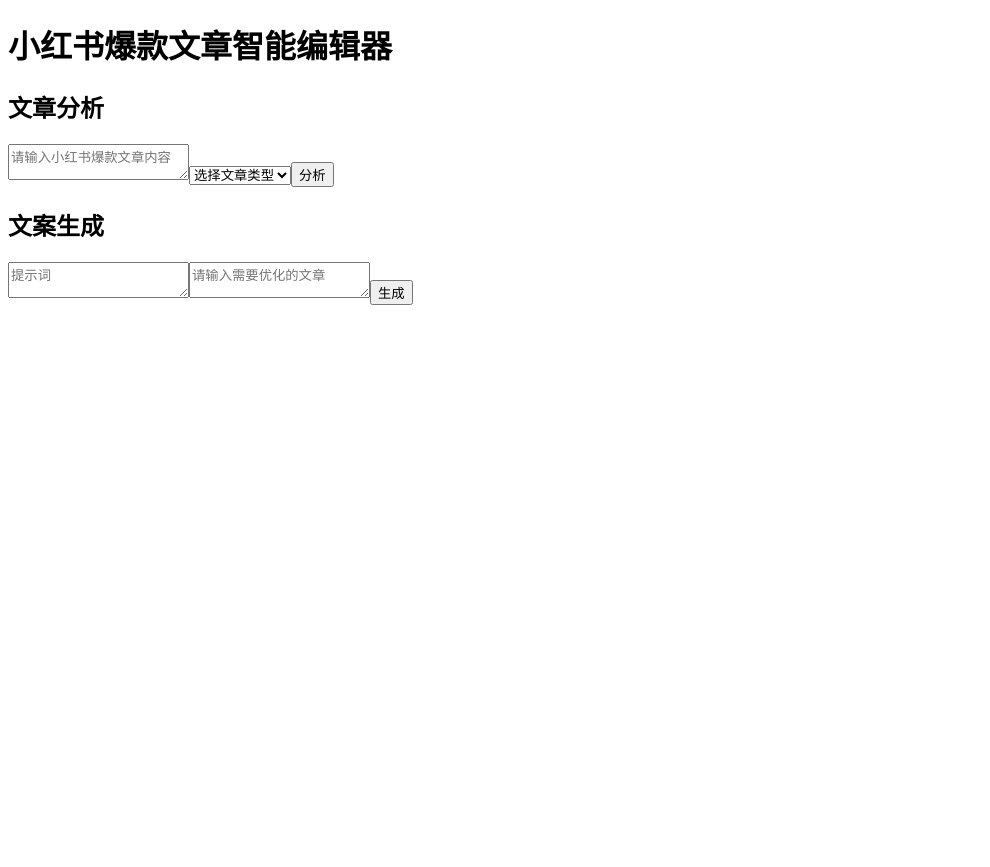
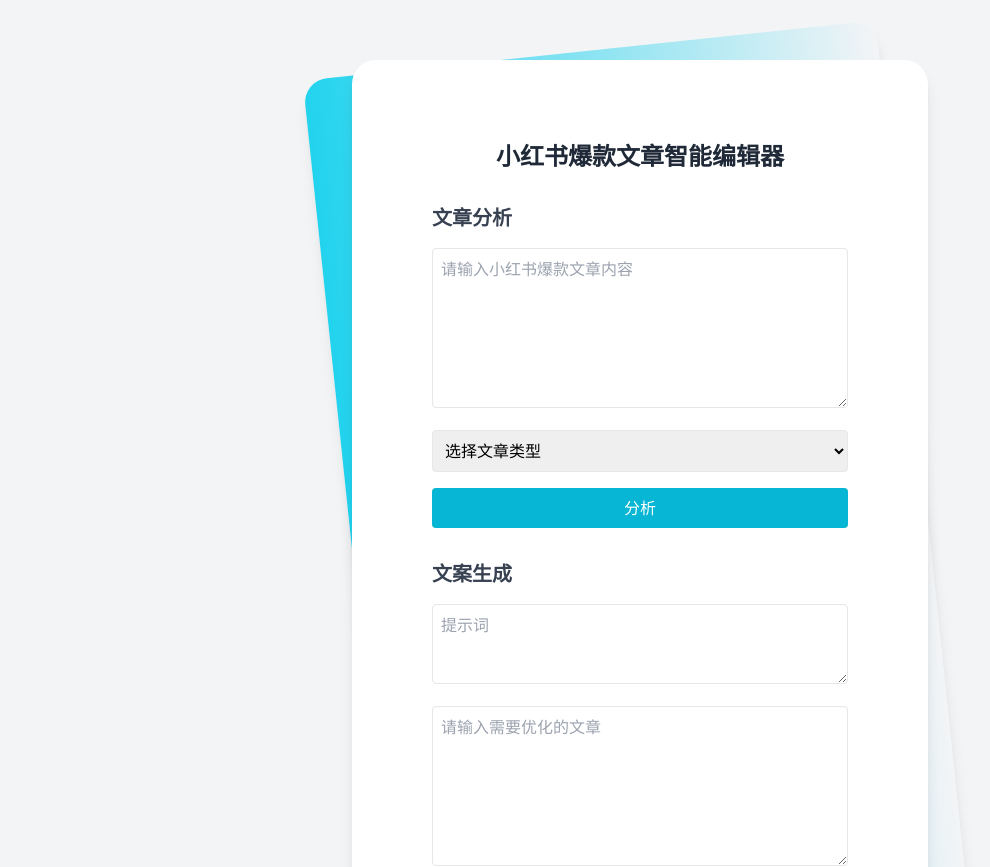
Before and after one commit to 100agents/xiaohongshu-simple-content-generator, a React (Create React App) app: page / in a window 1280 px wide. Shown: the top 867 px of the page, without its empty margins (0-990 px from the left). Before the commit the page ends 800 px from the top, so only its background shows below. Built offline with nearby package versions, Linux system fonts and the light colour scheme.

Commit message:
Configure Tailwind CSS

```diff
--- /dev/null
+++ b/postcss.config.js
@@ -0,0 +1,6 @@
+module.exports = {
+  plugins: {
+    tailwindcss: {},
+    autoprefixer: {},
+  },
+}
--- a/src/App.js
+++ b/src/App.js
@@ -66,28 +66,31 @@
   };
 
   return (
-    <div className="container mx-auto p-4">
-      <h1 className="text-2xl font-bold mb-4">小红书爆款文章智能编辑器</h1>
+    <div className="min-h-screen bg-gray-100 py-6 flex flex-col justify-center sm:py-12">
+      <div className="relative py-3 sm:max-w-xl sm:mx-auto">
+        <div className="absolute inset-0 bg-gradient-to-r from-cyan-400 to-light-blue-500 shadow-lg transform -skew-y-6 sm:skew-y-0 sm:-rotate-6 sm:rounded-3xl"></div>
+        <div className="relative px-4 py-10 bg-white shadow-lg sm:rounded-3xl sm:p-20">
+          <h1 className="text-2xl font-bold mb-8 text-center text-gray-800">小红书爆款文章智能编辑器</h1>
 
           {error && (
-        <div className="mb-4 p-4 bg-red-100 border border-red-400 text-red-700 rounded">
-          <AlertCircle className="inline-block mr-2" />
-          <span>{error}</span>
+            <div className="mb-6 p-4 bg-red-100 border-l-4 border-red-500 text-red-700">
+              <p className="font-bold">错误</p>
+              <p>{error}</p>
             </div>
           )}
 
-      <div className="grid grid-cols-1 md:grid-cols-2 gap-4">
+          <div className="space-y-8">
             {/* 文章分析区 */}
-        <div className="bg-white p-4 rounded shadow">
-          <h2 className="text-xl font-semibold mb-2">文章分析</h2>
+            <div>
+              <h2 className="text-xl font-semibold mb-4 text-gray-700">文章分析</h2>
               <textarea
-            className="w-full h-40 p-2 border rounded mb-2"
+                className="w-full h-40 p-2 border rounded mb-4 focus:outline-none focus:ring-2 focus:ring-cyan-500"
                 placeholder="请输入小红书爆款文章内容"
                 value={articleContent}
                 onChange={(e) => setArticleContent(e.target.value)}
               />
               <select
-            className="w-full p-2 border rounded mb-2"
+                className="w-full p-2 border rounded mb-4 focus:outline-none focus:ring-2 focus:ring-cyan-500"
                 value={articleType}
                 onChange={(e) => setArticleType(e.target.value)}
               >
@@ -98,7 +101,7 @@
                 <option value="tech">科技</option>
               </select>
               <button
-            className="w-full bg-blue-500 text-white p-2 rounded hover:bg-blue-600"
+                className="w-full bg-cyan-500 text-white p-2 rounded hover:bg-cyan-600 focus:outline-none focus:ring-2 focus:ring-cyan-500 focus:ring-opacity-50 transition duration-200"
                 onClick={handleAnalyze}
                 disabled={isAnalyzing}
               >
@@ -112,30 +115,30 @@
                 )}
               </button>
               {analysisResult && (
-            <div className="mt-4 p-4 bg-green-100 border border-green-400 text-green-700 rounded">
-              <h3 className="font-bold">分析结果</h3>
+                <div className="mt-4 p-4 bg-green-100 border-l-4 border-green-500 text-green-700">
+                  <h3 className="font-bold mb-2">分析结果</h3>
                   <p>{analysisResult}</p>
                 </div>
               )}
             </div>
 
             {/* 文案生成区 */}
-        <div className="bg-white p-4 rounded shadow">
-          <h2 className="text-xl font-semibold mb-2">文案生成</h2>
+            <div>
+              <h2 className="text-xl font-semibold mb-4 text-gray-700">文案生成</h2>
               <textarea
-            className="w-full h-20 p-2 border rounded mb-2"
+                className="w-full h-20 p-2 border rounded mb-4 focus:outline-none focus:ring-2 focus:ring-cyan-500"
                 placeholder="提示词"
                 value={prompt}
                 onChange={(e) => setPrompt(e.target.value)}
               />
               <textarea
-            className="w-full h-40 p-2 border rounded mb-2"
+                className="w-full h-40 p-2 border rounded mb-4 focus:outline-none focus:ring-2 focus:ring-cyan-500"
                 placeholder="请输入需要优化的文章"
                 value={originalArticle}
                 onChange={(e) => setOriginalArticle(e.target.value)}
               />
               <button
-            className="w-full bg-green-500 text-white p-2 rounded hover:bg-green-600"
+                className="w-full bg-green-500 text-white p-2 rounded hover:bg-green-600 focus:outline-none focus:ring-2 focus:ring-green-500 focus:ring-opacity-50 transition duration-200"
                 onClick={handleGenerate}
                 disabled={isGenerating}
               >
@@ -149,11 +152,13 @@
                 )}
               </button>
               {generatedArticle && (
-            <div className="mt-4 p-4 bg-yellow-100 border border-yellow-400 text-yellow-700 rounded">
-              <h3 className="font-bold">生成的优化文案</h3>
+                <div className="mt-4 p-4 bg-yellow-100 border-l-4 border-yellow-500 text-yellow-700">
+                  <h3 className="font-bold mb-2">生成的优化文案</h3>
                   <p>{generatedArticle}</p>
                 </div>
               )}
+            </div>
+          </div>
         </div>
       </div>
     </div>
--- /dev/null
+++ b/src/index.css
@@ -0,0 +1,3 @@
+@tailwind base;
+@tailwind components;
+@tailwind utilities;
--- a/src/index.js
+++ b/src/index.js
@@ -1,5 +1,6 @@
 import React from 'react';
 import ReactDOM from 'react-dom';
+import './index.css';  // 添加这一行
 import App from './App';
 
 ReactDOM.render(
--- /dev/null
+++ b/tailwind.config.js
@@ -0,0 +1,10 @@
+module.exports = {
+  content: [
+    "./src/**/*.{js,jsx,ts,tsx}",
+    "./public/index.html",
+  ],
+  theme: {
+    extend: {},
+  },
+  plugins: [],
+}
```
Also changed, not shown: package.json (+7 -4 lines), 1 other file (tests, documents, lock files or other folders). Lines whose indentation alone changed are shown as unchanged.
